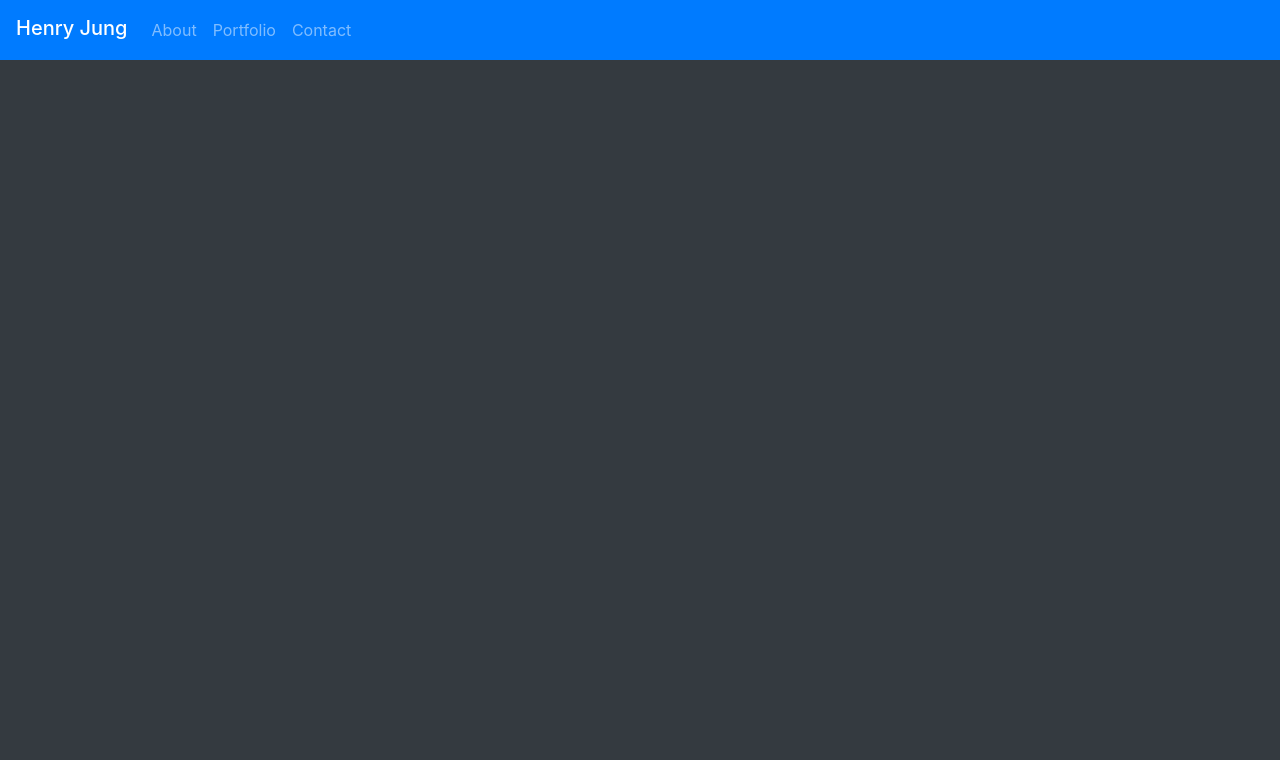
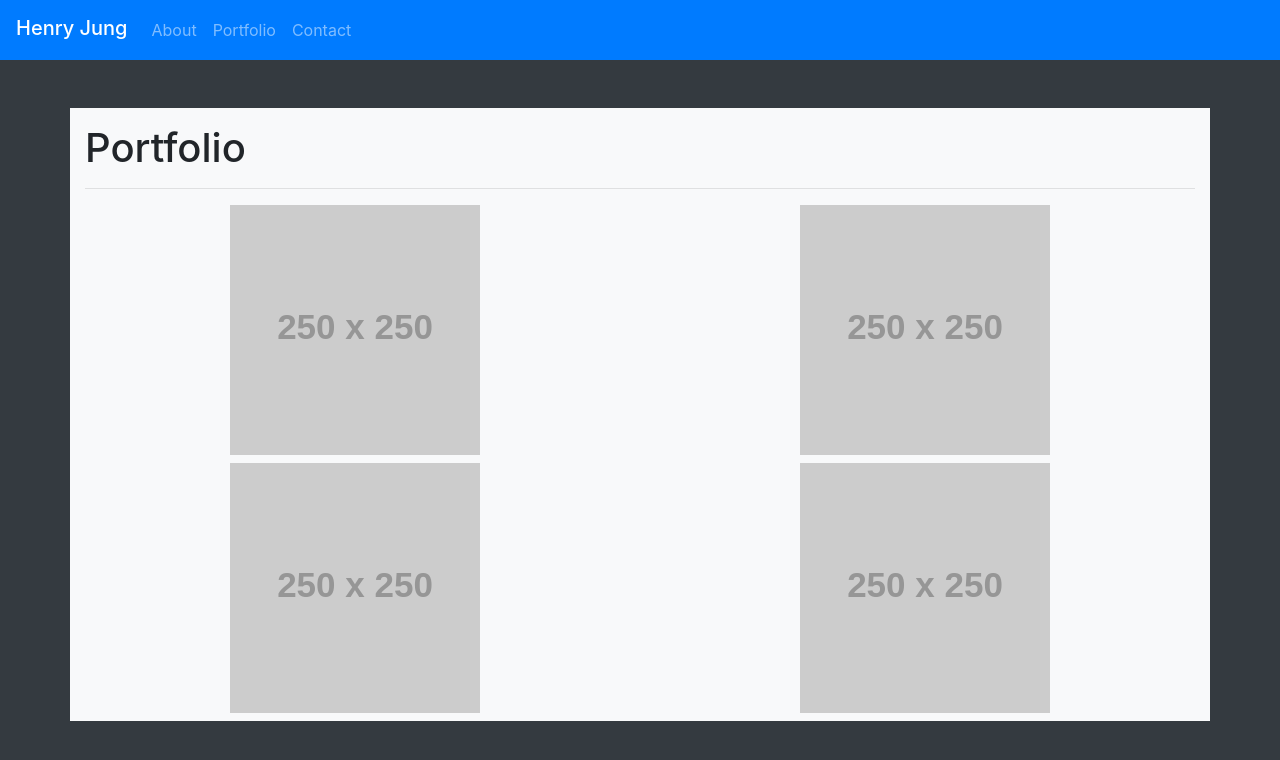
Before and after one commit to Henryrjung/02_responsive_portfolio, a plain HTML site: page portfolio.html in a window 1280 px wide. Drawn offline with nearby package versions, Linux system fonts and the light colour scheme; placeholder pictures from the web are drawn by us.

Commit message:
added to portfolio

```diff
--- a/portfolio.html
+++ b/portfolio.html
@@ -30,6 +30,39 @@
   </nav>
   <!--end of nav bar-->
 
+  <!--Portfolio-->
+  <div class="container mt-5 bg-light">
+    <div class="row">
+      <div class="col-12">
+        <h1 class="mt-3">Portfolio</h1>
+        <hr>
+      </div>
+
+      <div class="text-center col-sm-12 col-md-6 col-lg-6">
+
+        <img class="mb-2" src="http://placehold.it/250x250" alt="Project" />
+
+      </div>
+
+      <div class="text-center col-sm-12 col-md-6 col-lg-6">
+
+        <img class="mb-2" src="http://placehold.it/250x250" alt="Project" />
+
+      </div>
+
+      <div class="text-center col-sm-12 col-md-6 col-lg-6">
+
+        <img class="mb-2" src="http://placehold.it/250x250" alt="Project" />
+
+      </div>
+
+      <div class="text-center col-sm-12 col-md-6 col-lg-6">
+
+        <img class="mb-2" src="http://placehold.it/250x250" alt="Project" />
+
+      </div>
+    </div>
+  </div>
 
 
 
```
Also changed, not shown: contact.html (+4 -1 lines).
